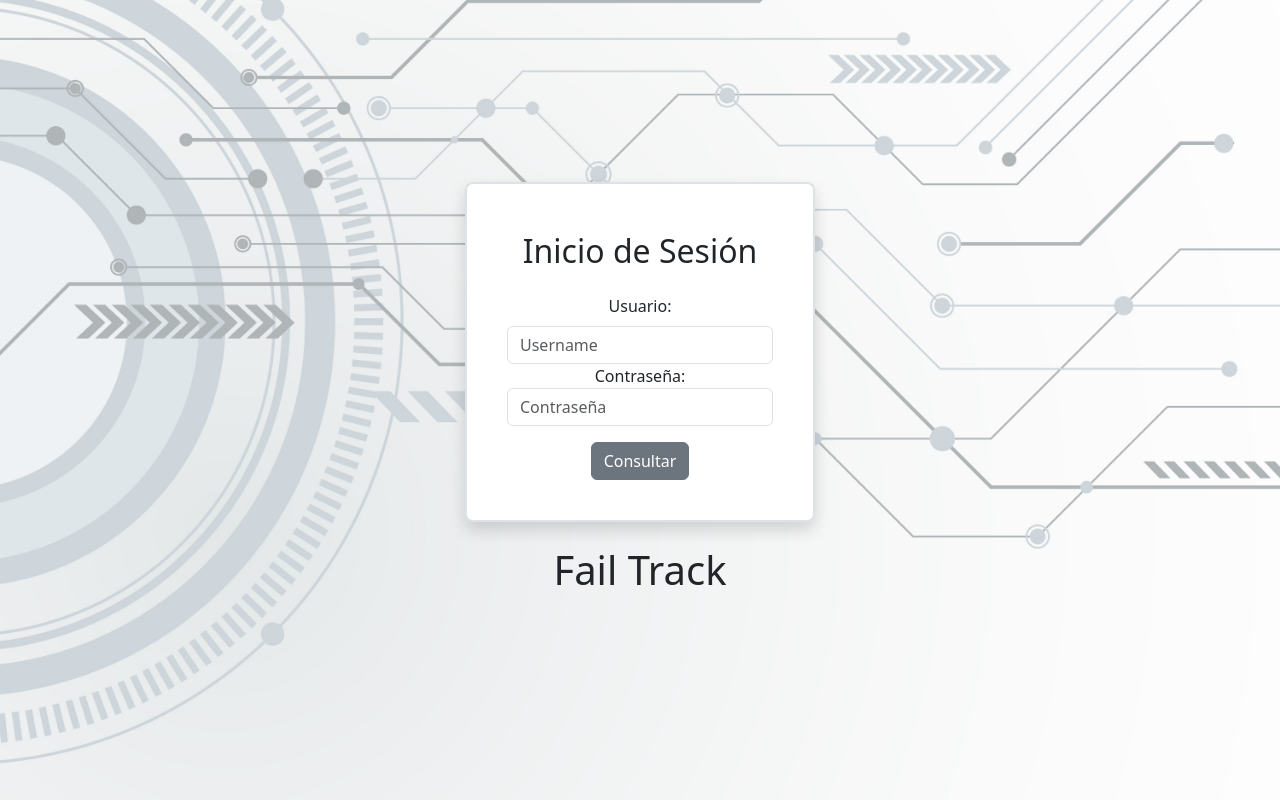
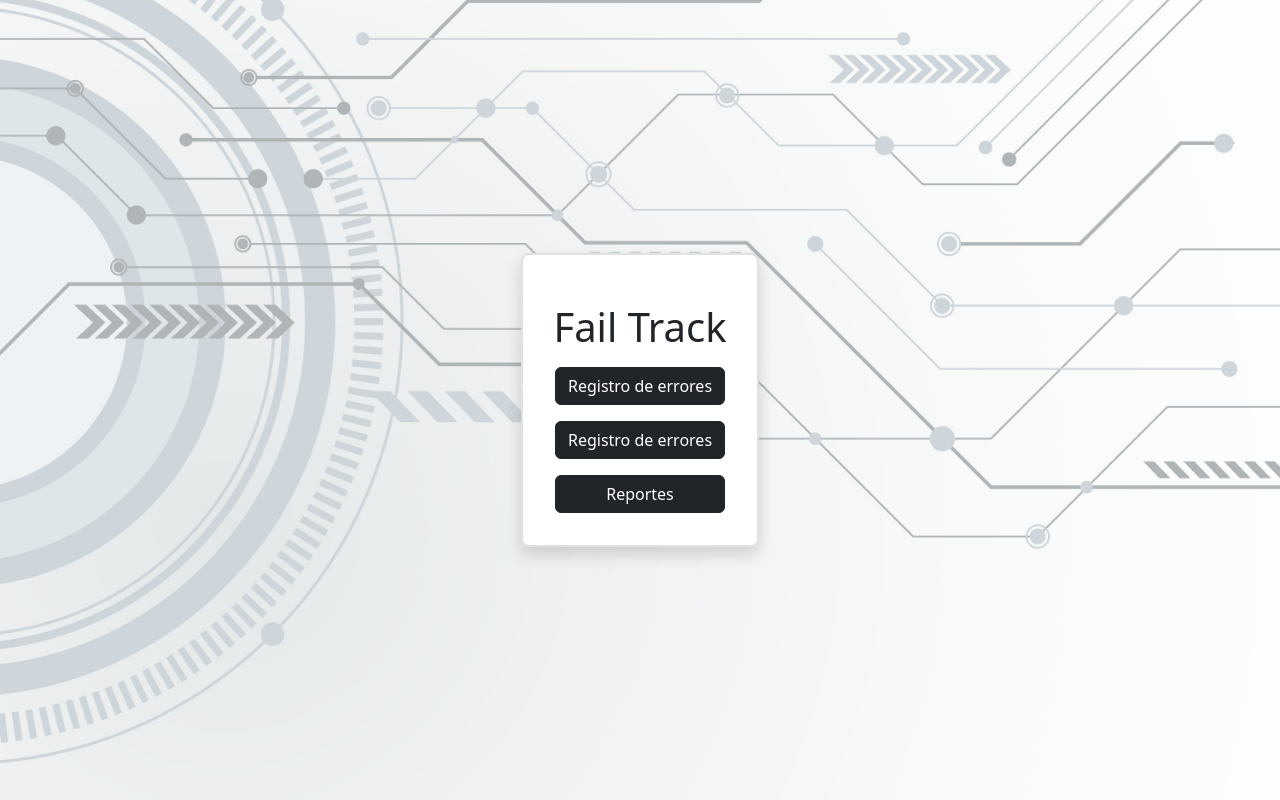
Before and after one commit to deiby0710/Fail-Track, a React (Vite) app in the folder frontend/: page /home in a window 1280 px wide. Before the commit this address led to /. Built offline with nearby package versions, Linux system fonts and the light colour scheme.

Commit message:
Inicio y home

```diff
--- /dev/null
+++ b/frontend/src/components/Home/RedirectBtn.jsx
@@ -0,0 +1,14 @@
+import React from "react";
+import { useNavigate } from "react-router-dom";
+
+export default function RedirectBtn({texto, route}) {
+    const navigate = useNavigate();
+    const handleButton = () => {
+        navigate(route)
+    }
+    return (
+        <button className="btn btn-dark m-2" onClick={handleButton}>
+            {texto}
+        </button>
+    )
+}
--- a/frontend/src/pages/Fails.jsx
+++ b/frontend/src/pages/ErrorRegister.jsx
@@ -1,5 +1,5 @@
 import React from "react";
-import ErrorForm from "../components/ErrorForm";
+import ErrorForm from "../components/ErrorRegister/ErrorForm";
 
 export const FailPage = () => {
     return (
--- /dev/null
+++ b/frontend/src/pages/Home.jsx
@@ -0,0 +1,17 @@
+import React from "react";
+import RedirectBtn from "../components/Home/RedirectBtn";
+
+export default function Home(){
+    return (
+        <div className="d-flex justify-content-center align-items-center vh-100">
+            <div className="pt-5 pb-4 ps-4 pe-4 border border-2 text-center rounded-3 bg-white shadow" style={{ maxWidth: '900px' }}>
+                <h1>Fail Track</h1>
+                <div className="d-flex flex-column">
+                <RedirectBtn texto="Registro de errores" route="/errorRegister"/>
+                <RedirectBtn texto="Registro de errores" route="/errorRegister"/>
+                <RedirectBtn texto="Reportes" route="/errorRegister"/>
+                </div>
+            </div>
+        </div>
+    )
+}
--- a/frontend/src/pages/Login.jsx
+++ b/frontend/src/pages/Login.jsx
@@ -16,7 +16,7 @@ export const Login = () => {
         const user = users.find(u => u.username === username && u.password === password)
         if (user) {
             timedAlert('success', `¡Bienvenido ${username}!`)
-            navigate('/fail')
+            navigate('/home')
         } else {
             defaultAlert('error', 'Error al inciar sesión', 'Contraseña o usuario incorrecto')
         }
--- a/frontend/src/router/AppRouter.jsx
+++ b/frontend/src/router/AppRouter.jsx
@@ -1,13 +1,15 @@
 import { Routes, Route, Navigate } from 'react-router-dom'
 import { Login } from '../pages/Login'
-import { FailPage } from '../pages/Fails'
+import { FailPage } from '../pages/ErrorRegister'
+import Home from '../pages/Home'
 
 export const AppRouter = () => {
     return (
         <Routes>
             <Route path='/' element={<Login/>}/>
             <Route path='/*' element={<Navigate to='/' />}/>
-            <Route path='fail' element={<FailPage/>}/>
+            <Route path='errorRegister' element={<FailPage/>}/>
+            <Route path='home' element={<Home/>}/>
         </Routes>
     )
 }
```
Also changed, not shown: frontend/src/components/ErrorRegister/ErrorForm.jsx (renamed from frontend/src/components/ErrorForm.jsx).
